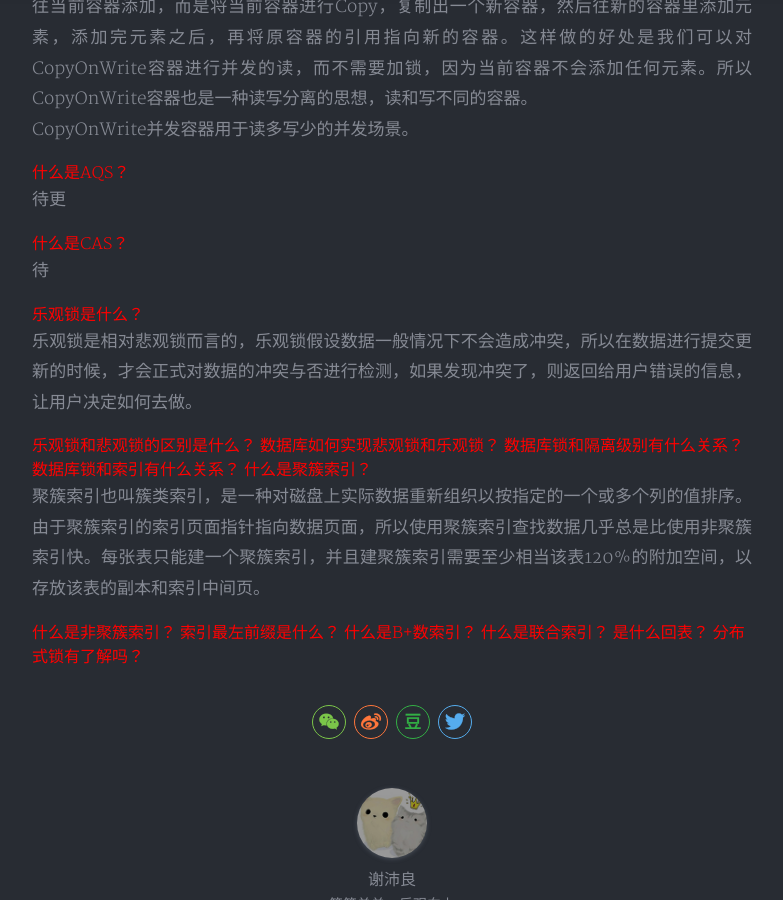
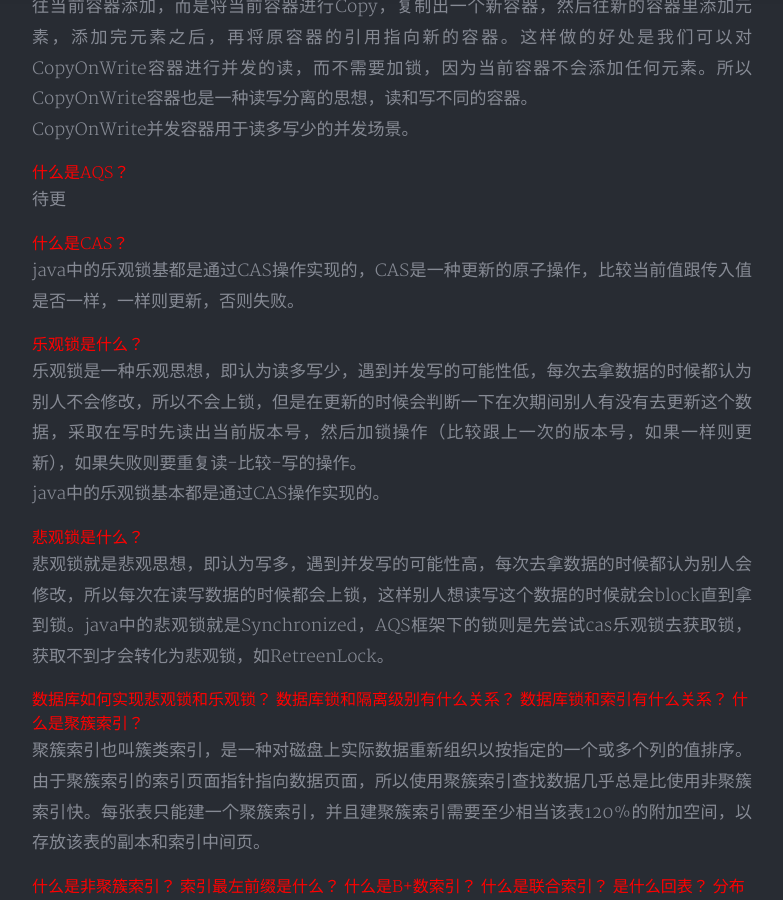
Before and after one commit to xiepl1997/xiepl1997.github.io, a Jekyll site: the page built from _posts/2019-12-24-javaquestions.md, in a window 1280 px wide and 900 px high, scrolled down 2086 px. Shown: the whole window, without its empty margins (248-1031 px from the left). Built offline with Jekyll 4.4.1, drawn with Linux system fonts in a browser that asks for light colours; nearby versions of some CDN libraries; a style sheet for code colours, icons or effects is not loaded.

Commit message:
Update 2019-12-24-javaquestions.md

```diff
--- a/_posts/2019-12-24-javaquestions.md
+++ b/_posts/2019-12-24-javaquestions.md
@@ -56,11 +56,15 @@ CopyOnWrite并发容器用于读多写少的并发场景。
 待更
 
 <font color="#FF0000">什么是CAS？</font>
-待
+java中的乐观锁基都是通过CAS操作实现的，CAS是一种更新的原子操作，比较当前值跟传入值是否一样，一样则更新，否则失败。
 
 <font color="#FF0000">乐观锁是什么？</font>
-乐观锁是相对悲观锁而言的，乐观锁假设数据一般情况下不会造成冲突，所以在数据进行提交更新的时候，才会正式对数据的冲突与否进行检测，如果发现冲突了，则返回给用户错误的信息，让用户决定如何去做。
-<font color="#FF0000">乐观锁和悲观锁的区别是什么？</font>
+乐观锁是一种乐观思想，即认为读多写少，遇到并发写的可能性低，每次去拿数据的时候都认为别人不会修改，所以不会上锁，但是在更新的时候会判断一下在次期间别人有没有去更新这个数据，采取在写时先读出当前版本号，然后加锁操作（比较跟上一次的版本号，如果一样则更新），如果失败则要重复读-比较-写的操作。
+java中的乐观锁基本都是通过CAS操作实现的。
+
+<font color="#FF0000">悲观锁是什么？</font>
+悲观锁就是悲观思想，即认为写多，遇到并发写的可能性高，每次去拿数据的时候都认为别人会修改，所以每次在读写数据的时候都会上锁，这样别人想读写这个数据的时候就会block直到拿到锁。java中的悲观锁就是Synchronized，AQS框架下的锁则是先尝试cas乐观锁去获取锁，获取不到才会转化为悲观锁，如RetreenLock。
+
 <font color="#FF0000">数据库如何实现悲观锁和乐观锁？</font>
 <font color="#FF0000">数据库锁和隔离级别有什么关系？</font>
 <font color="#FF0000">数据库锁和索引有什么关系？</font>
```
